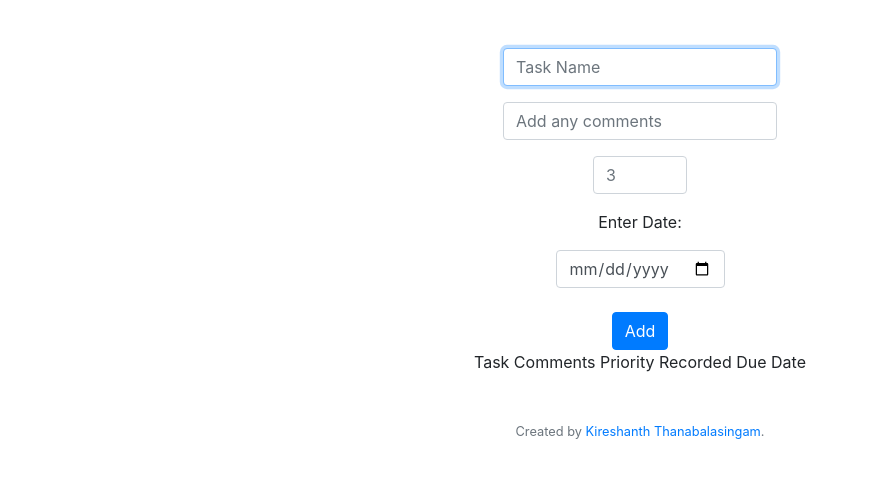
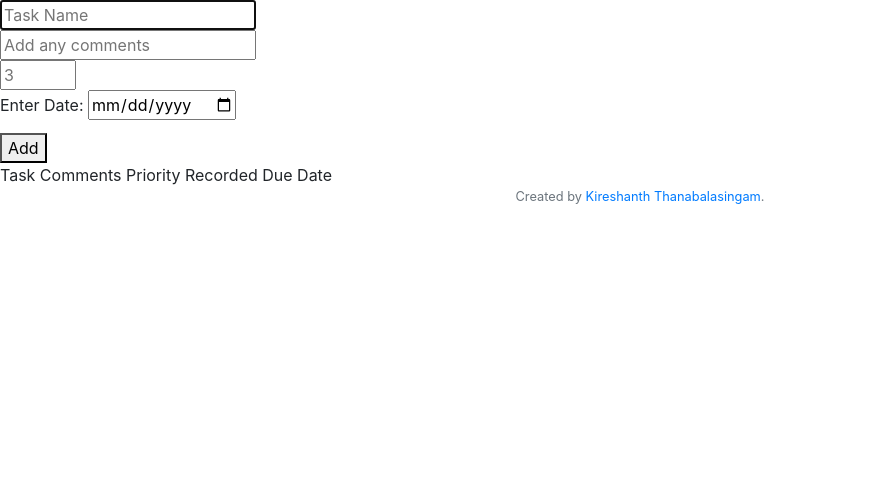
Before and after one commit to Kireshanth/CS50-Project_Focus, a Flask app: page /tasks in a window 1280 px wide. Shown: the part 76-554 px from the top of the page, without its empty margins (0-869 px from the left). Run offline with Flask 2, Linux system fonts and the light colour scheme; a user stored in the database is signed in; some libraries are stand-ins or nearby versions.

Commit message:
app progress

```diff
--- a/static/styles.css
+++ b/static/styles.css
@@ -1,3 +1,10 @@
+.form_table{
+    background-color: #2e944b;
+    display: inline;
+}
+
+
+
 nav .navbar-brand
 {
     /* size for brand */
@@ -22,24 +29,6 @@ nav .navbar-brand .green
     color: #2e944b;
 }
 
-main .form-control
-{
-    /* Center form controls */
-    display: inline-block;
-
-    /* Override Bootstrap's 100% width for form controls */
-    width: auto;
-}
-
-main
-{
-    /* Scroll horizontally as needed */
-    overflow-x: auto;
-
-    /* Center contents */
-    text-align: center;
-}
-
 main img
 {
     /* Constrain images on small screens */
--- a/templates/layout.html
+++ b/templates/layout.html
@@ -58,7 +58,7 @@
             </header>
         {% endif %}
 
-        <main class="container p-5">
+        <main class="main_form">
             {% block main %}{% endblock %}
         </main>
 
--- a/templates/tasks.html
+++ b/templates/tasks.html
@@ -6,34 +6,34 @@
 
 
 {% block main %}
-<form action="/tasks" method="post">
-    <div class="mb-3">
-        <input autocomplete="off" autofocus class="form-control mx-auto w-auto" id="tfield" name="task" placeholder="Task Name" type="text">
+
+    <form action="/tasks" method="post" class="form_table">
+        <div class="task_field">
+            <input autocomplete="off" autofocus name="task" placeholder="Task Name" type="text">
         </div>
-    <div class="mb-3">
-        <input autocomplete="off" autofocus class="form-control mx-auto w-auto" id="tfield" name="comments" placeholder="Add any comments" type="text">
+        <div class="task_field">
+            <input autocomplete="off" name="comments" placeholder="Add any comments" type="text">
         </div>
-    <div class="mb-3">
-        <input autocomplete="off" autofocus class="form-control mx-auto w-auto" id="tfield" name="priority" required placeholder="3" min = "1" max = "5" type="number">
+        <div class="task_field">
+            <input autocomplete="off" name="priority" required placeholder="3" min = "1" max = "5" type="number">
         </div>
-    <div class="mb-3">
+        <div class="task_field">
             <label>
-            <p>Enter Date: </p>
-            <input autocomplete="off" autofocus class="form-control mx-auto w-auto" id="tfield" name="deadline" required type="date">
+                <label>Enter Date: </label>
+                <input autocomplete="off" name="deadline" required type="date">
             </label>
         </div>
-
-    <button class="btn btn-primary" type="submit">Add</button>
+        <button type="submit">Add</button>
     </form>
+<div class="titles">
     <thead>
         <tr>
-        <th>Task</th>
-        <th>Comments</th>
-        <th>Priority</th>
-        <th>Recorded</th>
-        <th>Due Date</th>
+            <th class="title">Task</th>
+            <th class="title">Comments</th>
+            <th class="title">Priority</th>
+            <th class="title">Recorded</th>
+            <th class="title">Due Date</th>
         </tr>
-    <br>
     </thead>
     <tbody>
         {% for task in tasks %}
@@ -52,5 +52,6 @@
         {% endfor %}
 
     </tbody>
+</div>
 
 {% endblock %}
```
Also changed, not shown: focus.db. Lines whose indentation alone changed are shown as unchanged.
